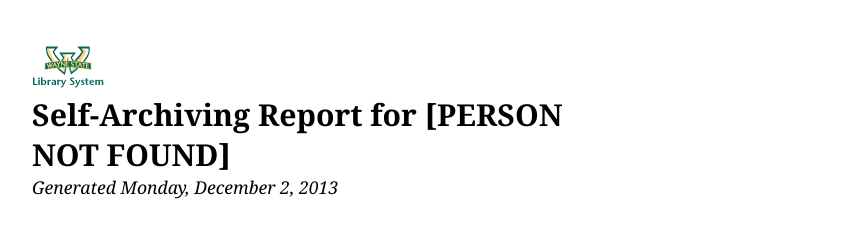
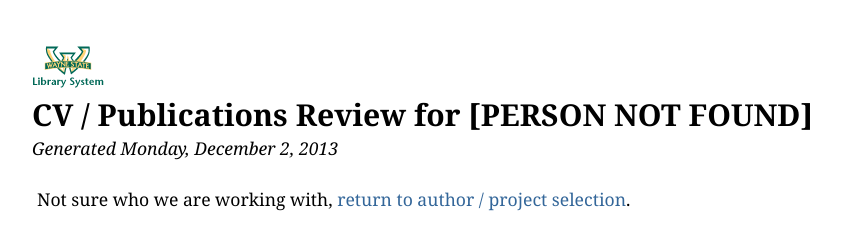
Before and after one commit to WSULib/CVreviewTool, a PHP site: page /CVreviewTool_dev/report_output.php in a window 1280 px wide. Shown: the top 227 px of the page, without its empty margins (23-864 px from the left). Run offline with PHP 8.4, Linux system fonts and the light colour scheme; data that the repository does not hold is empty; a stand-in replaces the project's code that opens the database connection; some libraries are stand-ins or nearby versions.

Commit message:
changes to report output

```diff
--- a/report_header.php
+++ b/report_header.php
@@ -43,9 +43,9 @@ else {
 <body>
 	<div id="header" class="externalHeaderFooter">
 		<div class="container row">
-			<div class="half">
+			<div class="">
 				<img src="images/library_system_w_v2.png"/>
-				<h3 style="margin-bottom:0px;">Self-Archiving Report for <?php echo getAuthorName($author_id); ?></h3>
+				<h3 style="margin-bottom:0px;">CV / Publications Review for <?php echo getAuthorName($author_id); ?></h3>
 				<p style="margin-bottom:0px;"><em>Generated <?php echo date("l, F j, Y"); ?></em></p>
 			</div>
 		</div>
--- a/report_output.php
+++ b/report_output.php
@@ -41,9 +41,9 @@ if (!empty($_REQUEST['author_id'])) {
 				<ul style="list-style-type:circle;">
 					<li>Permissions checks were only conducted for journal articles. We will have to directly contact publishers to get permissions for book chapters.</li>
 					</br>
-					<li>PDF's are separated into two lists based on what is electronically available to me. For publications you do not have PDF copies of, please indicate, we can scan if you have a print copy available.</li>
+					<li>For publications you do not have PDF copies of, please indicate, we can scan if you have a print copy available.</li>
 					</br>
-					<li>Where publisher information is unknown for a journal article, we will submit a permissions letter – a basic template of this letter is attached at the end of this document. Please confirm that you would like us to pursue this on your behalf.</li>
+					<li>Where publisher information is unknown for a journal article, we will submit a permissions letter - a basic template of this letter is attached at the end of this document. Please confirm that you would like us to pursue this on your behalf.</li>
 				</ul>
 			</div>
 
```
